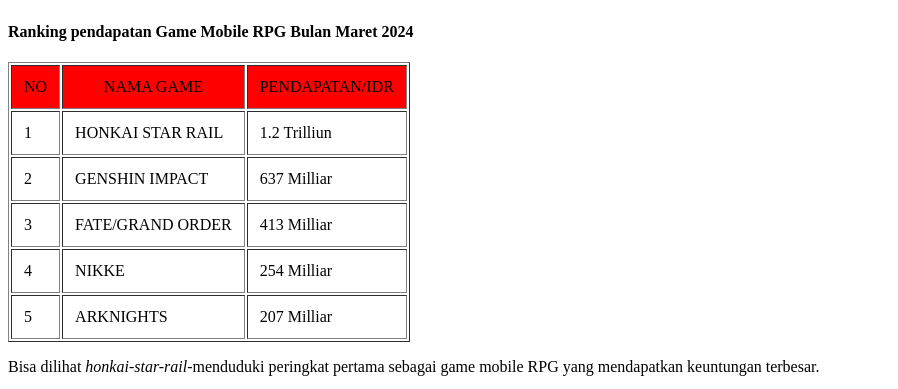
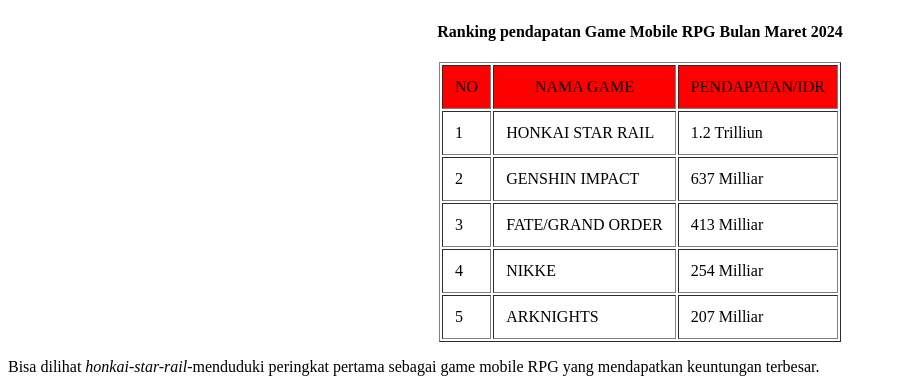
Before and after one commit to Zahran40/Artikel-Kesuksesan-Honkai-Star-Rail, a plain HTML site: page index.html in a window 1280 px wide. Shown: the part 1669-2058 px from the top of the page, without its empty margins (0-898 px from the left). Drawn offline with Linux system fonts and the light colour scheme.

Commit message:
Update index.html

```diff
--- a/index.html
+++ b/index.html
@@ -66,9 +66,9 @@
 
  <iframe width="560" height="315" src="https://www.youtube.com/embed/9MqGrrbbXdo?si=mo-zv2cnkAlVGrAb" title="YouTube video player" frameborder="0" allow="accelerometer; autoplay; clipboard-write; encrypted-media; gyroscope; picture-in-picture; web-share" referrerpolicy="strict-origin-when-cross-origin" allowfullscreen></iframe>
 
-<h4>Ranking pendapatan Game Mobile RPG Bulan Maret 2024</h4>
+<h4 align="center">Ranking pendapatan Game Mobile RPG Bulan Maret 2024</h4>
 
- <table border="1" cellpadding="12px">
+ <table border="1" cellpadding="12px" align="center">
 <tr align="center" bgcolor="red">
 <td>NO</td>
 <td>NAMA GAME</td>
```
